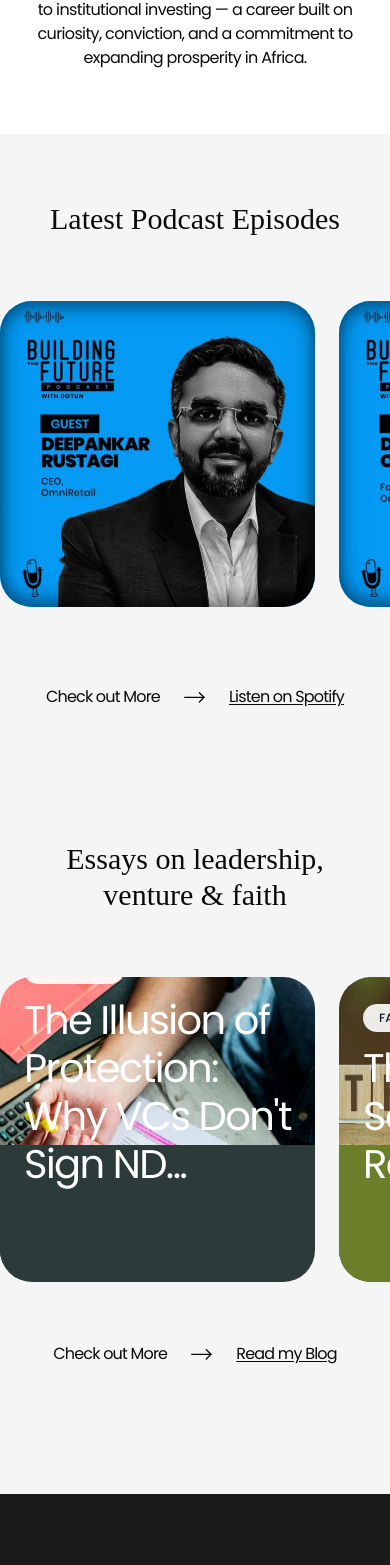
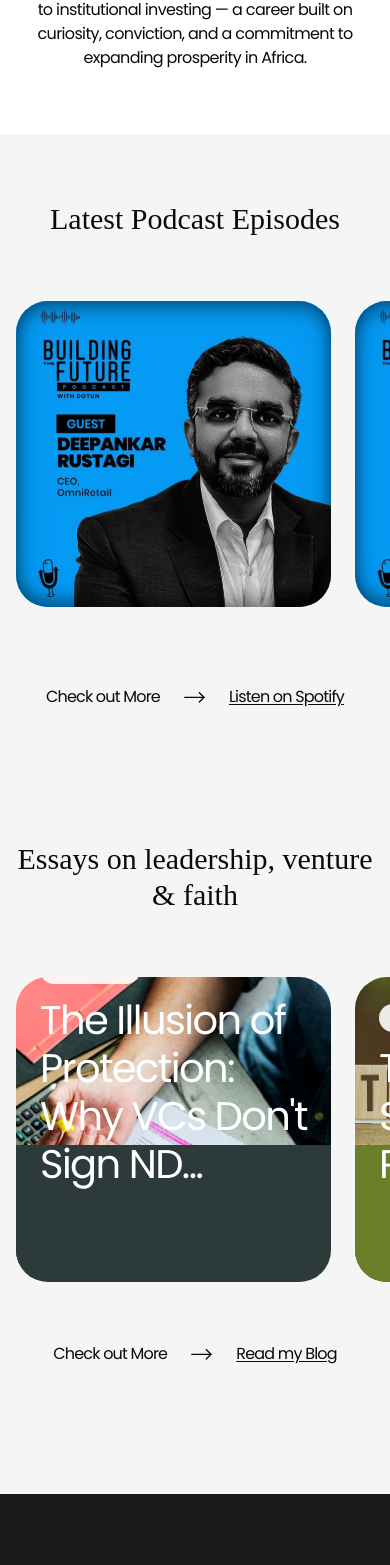
Before and after one commit to Immadominion/Dr-Dotun, a Next.js app: page / in a window 390 px wide. Shown: the part 958-2523 px from the top of the page. Built offline with nearby package versions, Linux system fonts and the light colour scheme.

Commit message:
INFO: minor fixes in UI

```diff
--- a/src/app/globals.css
+++ b/src/app/globals.css
@@ -42,7 +42,7 @@
   --font-witchcraft: 'Witchcraft', 'Times New Roman', serif;
 
   /* Spacing */
-  --section-padding-x: clamp(1rem, 5vw, 6rem);
+  --section-padding-x: clamp(1rem, 2vw, 6rem);
   --section-padding-y: clamp(3rem, 8vh, 8rem);
   --container-max-width: 1400px;
 
@@ -811,8 +811,12 @@ body {
   padding: 16px 24px;
   border-radius: 16px;
   border: 1px solid rgba(255, 255, 255, 1);
-  font-weight: 500;
   font-family: 'Times New Roman', Times, serif;
+  font-weight: 700;
+  font-style: italic;
+  font-size: 18px;
+  line-height: 1;
+  letter-spacing: -0.05em;
   transition: transform 0.3s ease, background 0.3s ease;
   display: flex;
   align-items: center;
--- a/src/components/layout/ThemeProvider.tsx
+++ b/src/components/layout/ThemeProvider.tsx
@@ -22,7 +22,8 @@ export function useTheme() {
 }
 
 export function ThemeProvider({ children }: { children: React.ReactNode }) {
-    const [theme, setTheme] = useState<Theme>("system");
+    // Default to light for consistent first paint
+    const [theme, setTheme] = useState<Theme>("light");
     const [resolvedTheme, setResolvedTheme] = useState<"light" | "dark">("light");
     const [mounted, setMounted] = useState(false);
 
--- a/src/components/sections/Essays.tsx
+++ b/src/components/sections/Essays.tsx
@@ -78,10 +78,12 @@ export function Essays() {
             <div className="relative overflow-y-visible">
                 <div
                     ref={scrollRef}
-                    className="flex gap-6 overflow-x-auto overflow-y-visible -mt-36 pt-40 pb-4 pr-[var(--section-padding-x)] scrollbar-hide snap-x snap-mandatory"
+                    className="flex gap-6 overflow-x-auto overflow-y-visible -mt-36 pt-40 pb-4 pl-[var(--section-padding-x)] pr-[calc(var(--section-padding-x)+16px)] scrollbar-hide snap-x snap-mandatory"
                     style={{
                         scrollbarWidth: "none",
                         msOverflowStyle: "none",
+                        scrollPaddingLeft: "var(--section-padding-x)",
+                        scrollPaddingRight: "calc(var(--section-padding-x) + 16px)",
                     }}
                 >
                     {essays.map((essay, idx) => (
--- a/src/components/sections/LatestPodcasts.tsx
+++ b/src/components/sections/LatestPodcasts.tsx
@@ -5,12 +5,12 @@ import { motion } from "framer-motion";
 import Image from "next/image";
 import { Container, Section } from "../ui/Container";
 import { Mic } from "lucide-react";
-
 const podcastEpisodes = [
     {
         id: 1,
         guest: "DEEPANKAR RUSTAGI",
         role: "CEO, OmniRetail",
+
         image: "/assets/svg/latest-episodes-spotify-4.svg",
         spotifyUrl: "#",
     },
@@ -70,10 +70,12 @@ export function LatestPodcasts() {
             <div className="relative overflow-y-visible">
                 <div
                     ref={scrollRef}
-                    className="flex gap-6 overflow-x-auto overflow-y-visible -mt-36 pt-40 pb-4 pr-[var(--section-padding-x)] scrollbar-hide snap-x snap-mandatory"
+                    className="flex gap-6 overflow-x-auto overflow-y-visible -mt-36 pt-40 pb-4 pl-[var(--section-padding-x)] pr-[calc(var(--section-padding-x)+16px)] scrollbar-hide snap-x snap-mandatory"
                     style={{
                         scrollbarWidth: "none",
                         msOverflowStyle: "none",
+                        scrollPaddingLeft: "var(--section-padding-x)",
+                        scrollPaddingRight: "calc(var(--section-padding-x) + 16px)",
                     }}
                 >
                     {podcastEpisodes.map((episode, idx) => (
@@ -136,7 +138,6 @@ export function LatestPodcasts() {
                             </a>
                         </motion.div>
                     ))}
-
                     {/* See More Card */}
                     <motion.div
                         initial={{ opacity: 0, y: 150, scale: 0.9 }}
```
